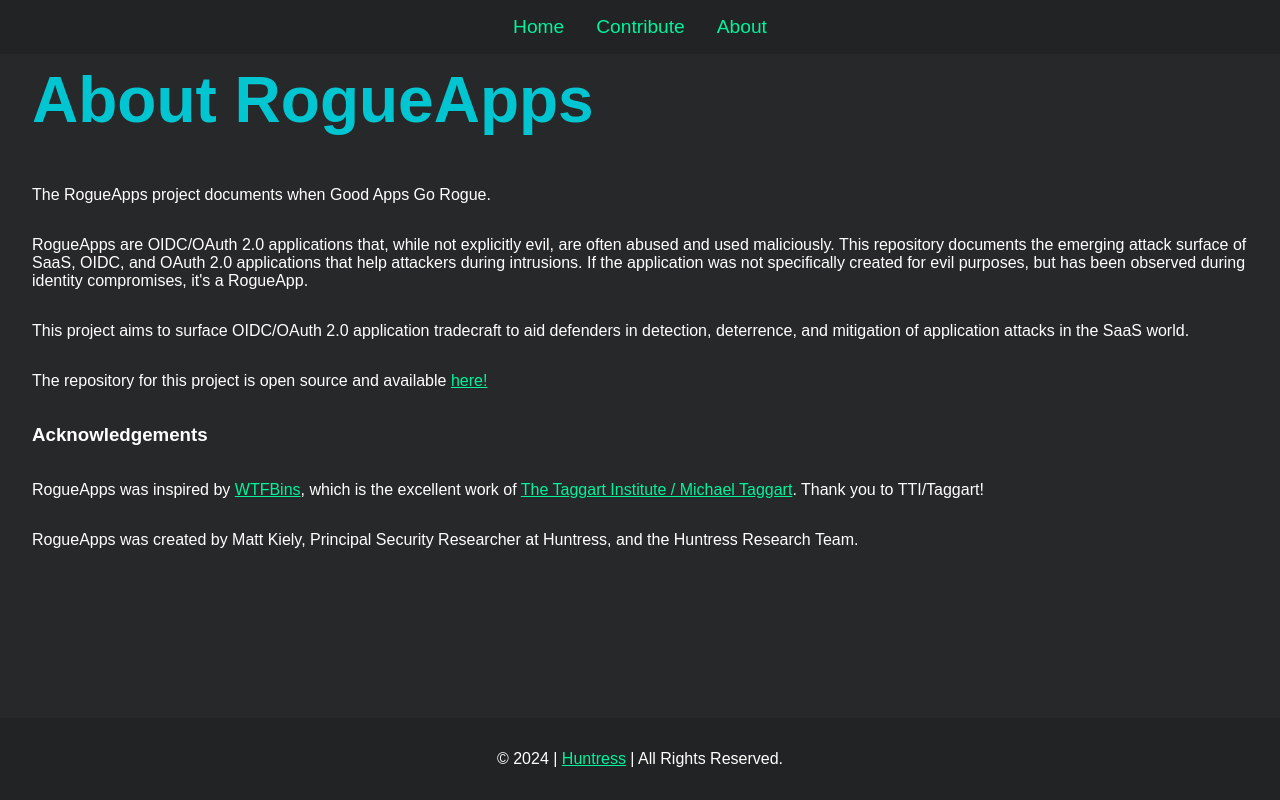
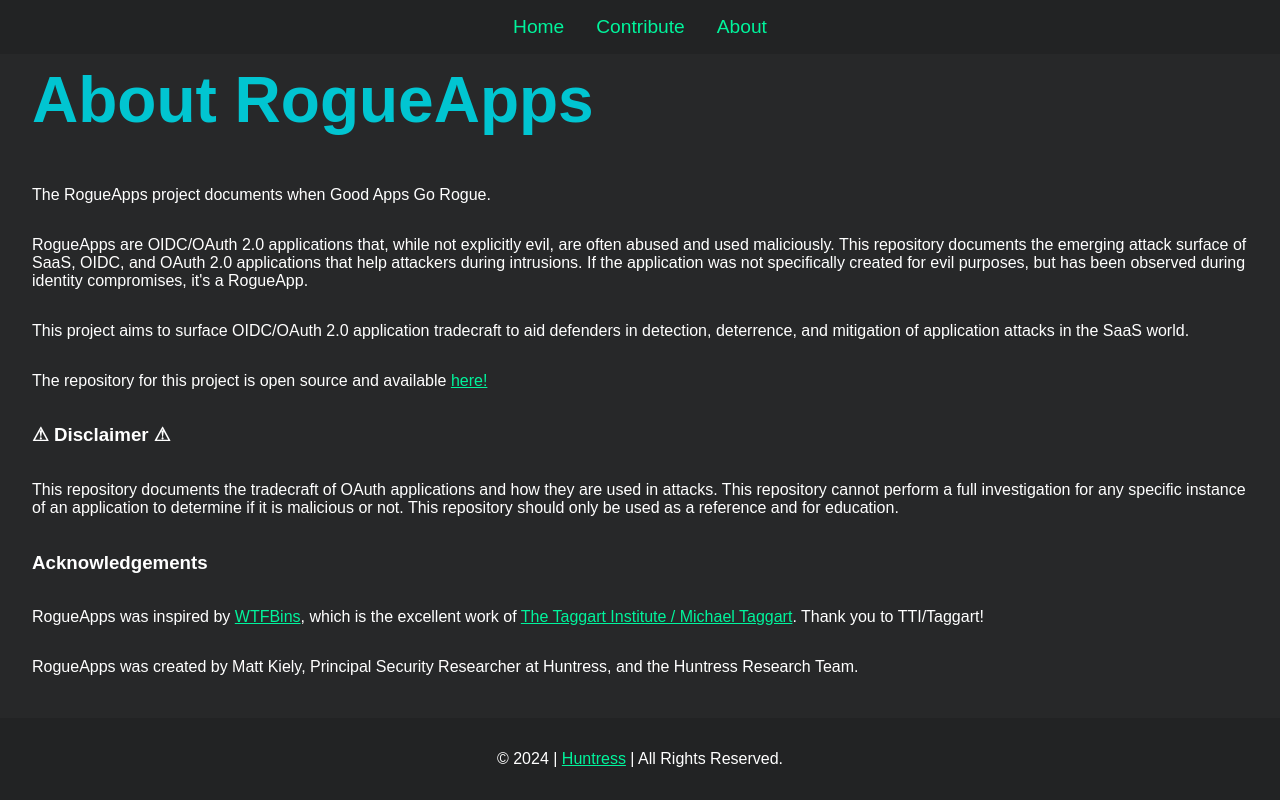
Before and after one commit to huntresslabs/rogueapps, a Next.js app: page /about in a window 1280 px wide. Built offline with nearby package versions, Linux system fonts and the light colour scheme.

Commit message:
adding disclaimer

```diff
--- a/app/about/page.tsx
+++ b/app/about/page.tsx
@@ -19,6 +19,8 @@
         <p>RogueApps are OIDC/OAuth 2.0 applications that, while not explicitly evil, are often abused and used maliciously. This repository documents the emerging attack surface of SaaS, OIDC, and OAuth 2.0 applications that help attackers during intrusions. If the application was not specifically created for evil purposes, but has been observed during identity compromises, it's a RogueApp.</p>
         <p>This project aims to surface OIDC/OAuth 2.0 application tradecraft to aid defenders in detection, deterrence, and mitigation of application attacks in the SaaS world.</p>
         <p>The repository for this project is open source and available <a href="https://github.com/huntresslabs/rogueapps">here!</a></p>
+        <h3>⚠ Disclaimer ⚠</h3>
+        <p>This repository documents the tradecraft of OAuth applications and how they are used in attacks. This repository cannot perform a full investigation for any specific instance of an application to determine if it is malicious or not. This repository should only be used as a reference and for education.</p>
         <h3>Acknowledgements</h3>
         <p>RogueApps was inspired by <a href="https://wtfbins.wtf/">WTFBins</a>, which is the excellent work of <a href="https://taggartinstitute.org/">The Taggart Institute / Michael Taggart</a>. Thank you to TTI/Taggart!</p>
         <p>RogueApps was created by Matt Kiely, Principal Security Researcher at Huntress, and the Huntress Research Team.</p>
```
